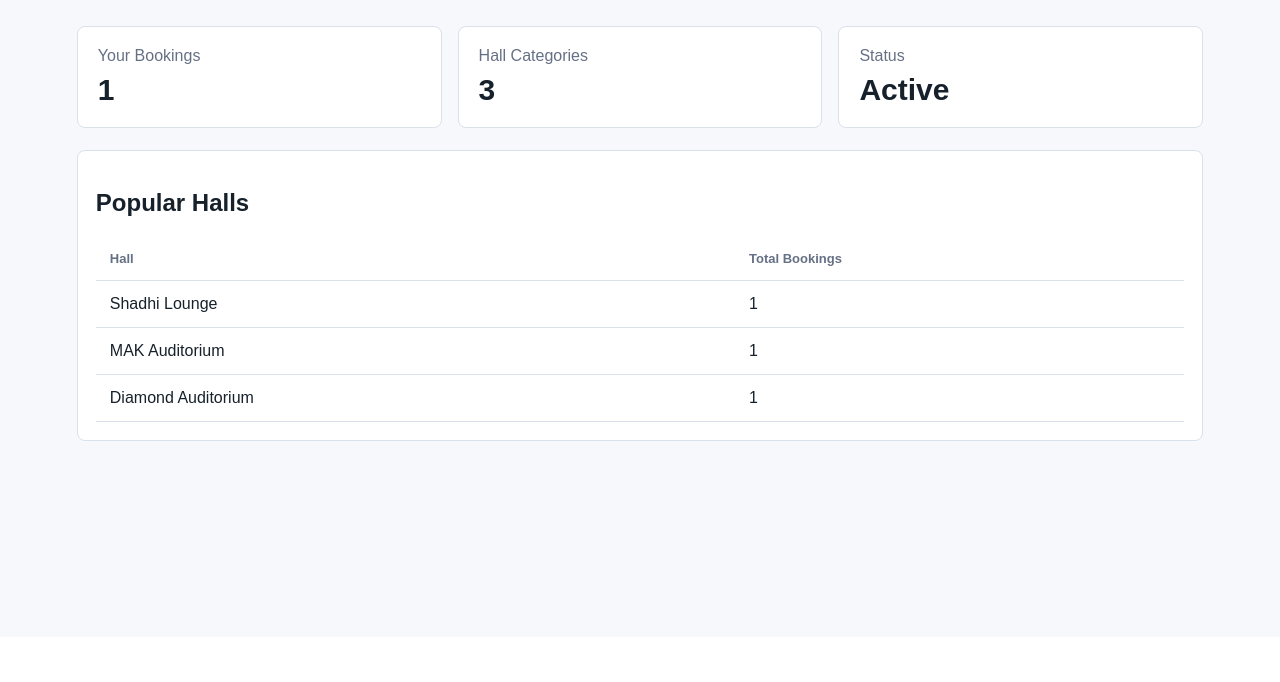
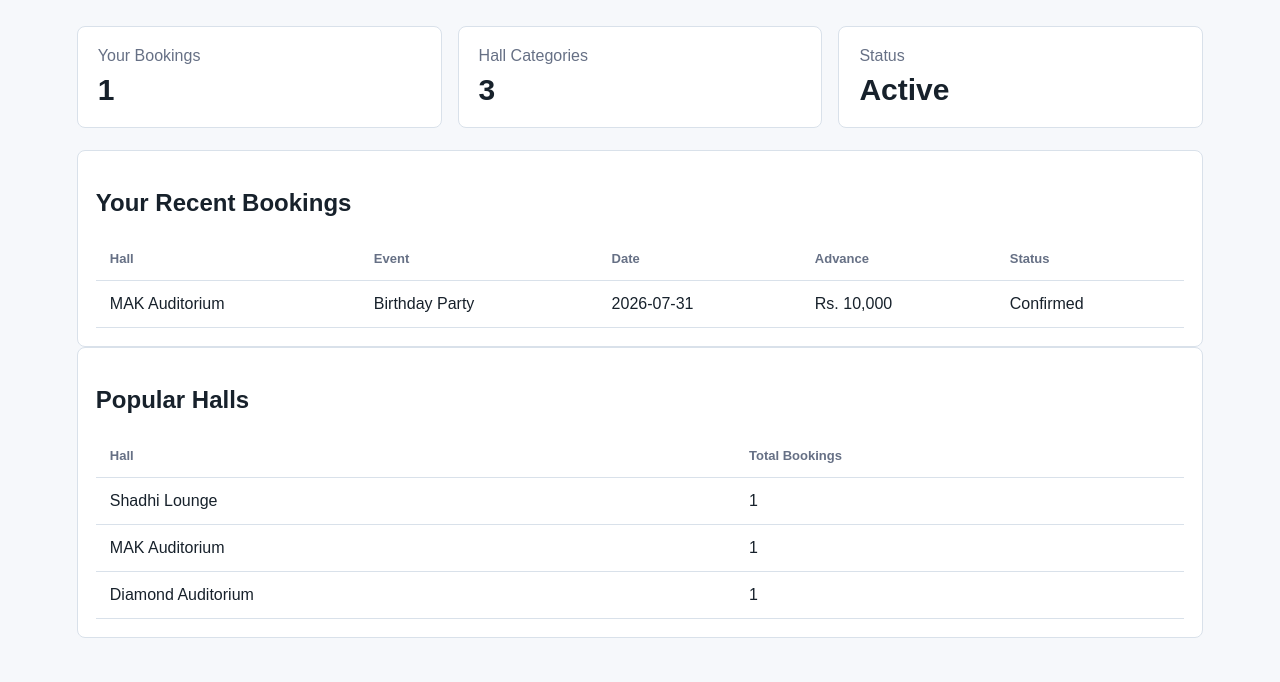
Before and after one commit to minshanmak/smart_convention_hall, a Flask app: page /dashboard in a window 1280 px wide. Shown: the part 163-845 px from the top of the page. Before the commit the page ends 604 px from the top, so only its background shows below. Run offline with Flask 3, Linux system fonts and the light colour scheme; a user stored in the database is signed in; data comes from the database, SQL or seed files in the repository.

Commit message:
Fix user dashboard booking updates

```diff
--- a/app.py
+++ b/app.py
@@ -319,7 +319,7 @@ def booking():
             )
             get_db().commit()
             flash("Hall booked successfully.", "success")
-            return redirect(url_for("booking_payment", booking_id=cursor.lastrowid))
+            return redirect(url_for("dashboard"))
 
     event_type = request.args.get("event_type", "Wedding")
     guests = int(request.args.get("guests", 500))
--- a/templates/dashboard.html
+++ b/templates/dashboard.html
@@ -10,6 +10,25 @@
         <div><span>Your Bookings</span><strong>{{ bookings|length }}</strong></div>
         <div><span>Hall Categories</span><strong>{{ hall_stats|length }}</strong></div>
         <div><span>Status</span><strong>Active</strong></div>
+    </div>
+    <div class="table-card">
+        <h2>Your Recent Bookings</h2>
+        <table>
+            <thead><tr><th>Hall</th><th>Event</th><th>Date</th><th>Advance</th><th>Status</th></tr></thead>
+            <tbody>
+                {% for booking in bookings %}
+                <tr>
+                    <td>{{ booking.hall_name }}</td>
+                    <td>{{ booking.event_type }}</td>
+                    <td>{{ booking.booking_date }}</td>
+                    <td>Rs. {{ "{:,}".format(booking.advance_payment) }}</td>
+                    <td>{{ booking.status }}</td>
+                </tr>
+                {% else %}
+                <tr><td colspan="5">No bookings yet.</td></tr>
+                {% endfor %}
+            </tbody>
+        </table>
     </div>
     <div class="table-card">
         <h2>Popular Halls</h2>
```
Also changed, not shown: tests/test_user_dashboard.py (added, +53 -0 lines).
